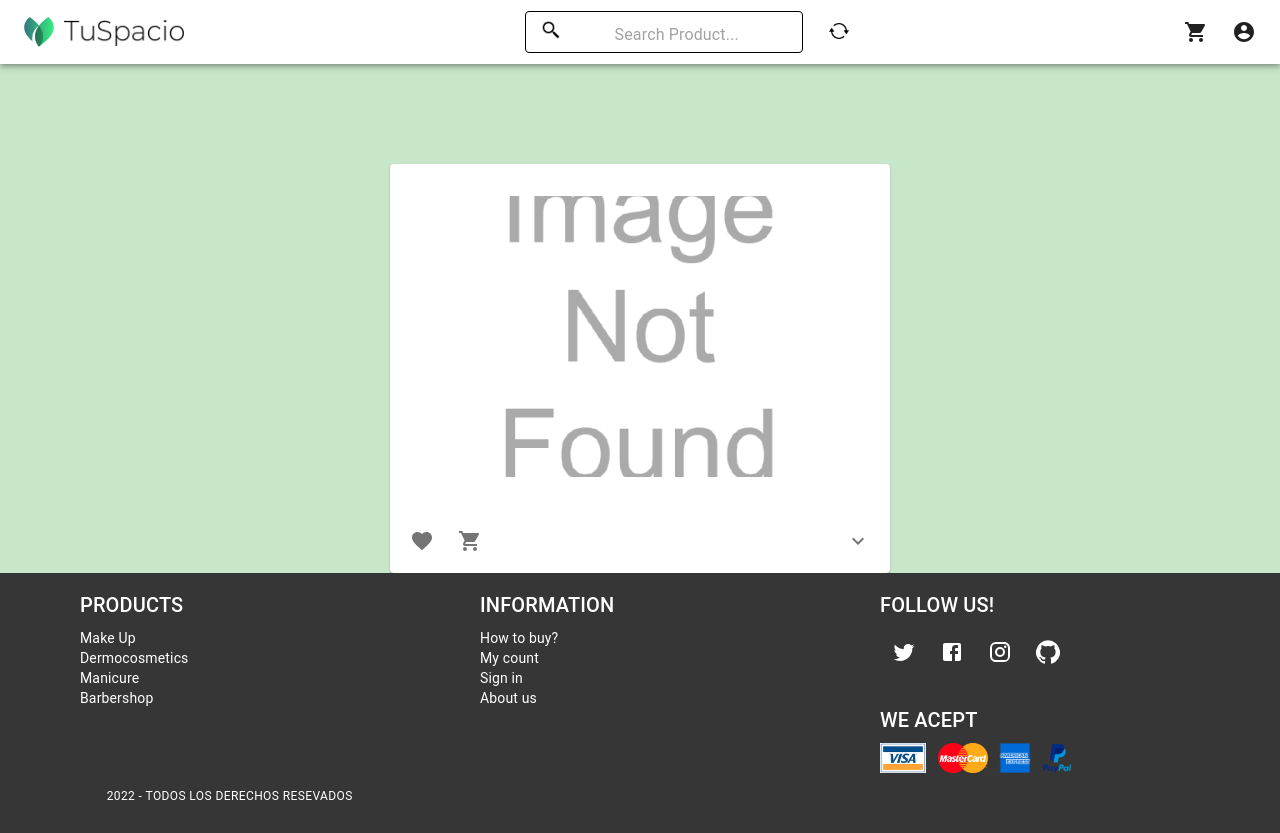
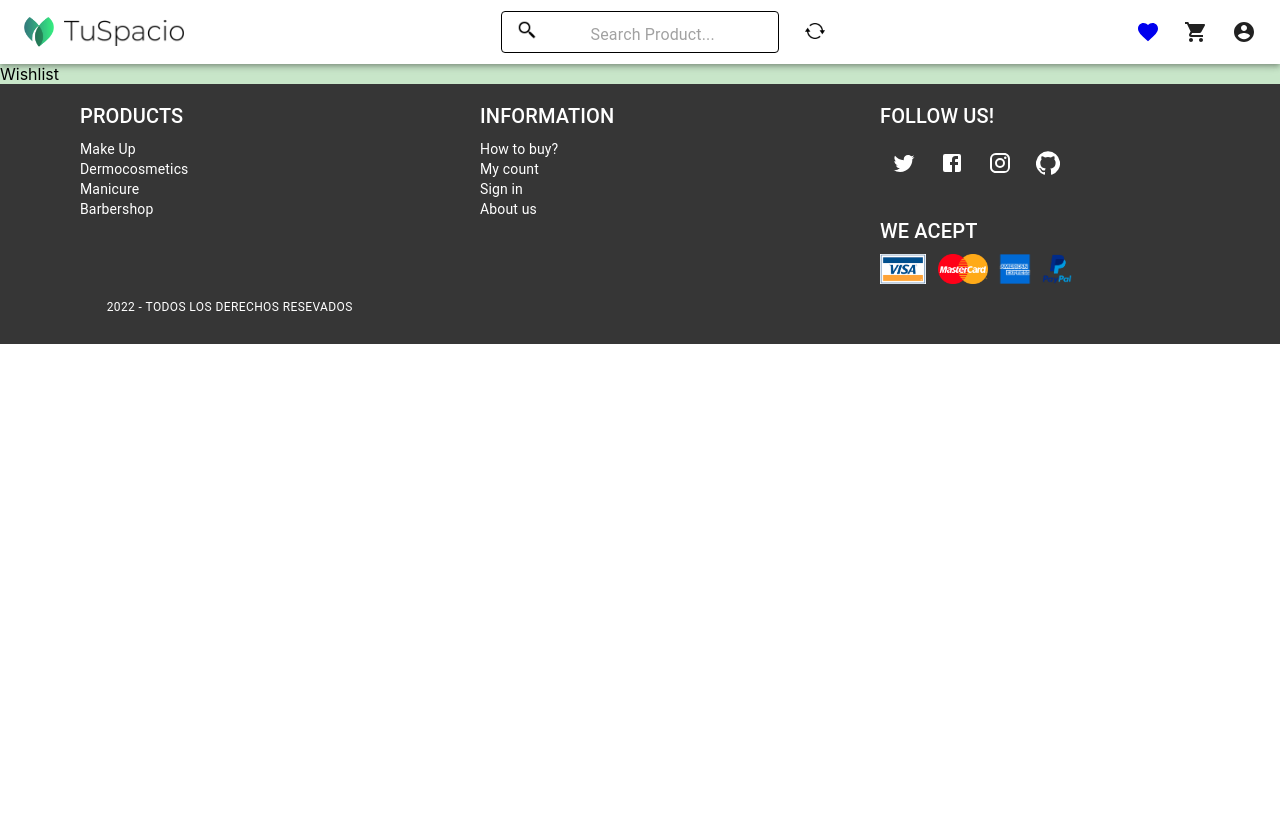
Before and after one commit to thegera4/PG-tuSpacio-FrontEnd, a React (Create React App) app: page /wishlist in a window 1280 px wide. After the commit the page ends 800 px from the top, so only its background shows below. Built offline with nearby package versions, Linux system fonts and the light colour scheme; no server answers.

Commit message:
Creacion de componente wishlist

```diff
--- a/src/App.js
+++ b/src/App.js
@@ -6,19 +6,20 @@ import Detail from './Components/Detail/Detail';
 import ContainerCards from './Components/ContainerCards/ContainerCards.jsx'
 import { Routes, Route } from 'react-router-dom';
 import CreateProduct from './Components/CreateProduct/CreateProduct';
-
+import Wishlist from './Components/Wishlist/Wishlist'
 
 function App() {
 
   return (
     <Container maxWidth='xl' disableGutters='true' style={{ backgroundColor: '#c8e6c9' }} >
-        <Navbar />
+      <Navbar />
       <Routes>
         <Route path="/" exact element={ <ContainerCards /> } />
         <Route path="/:id" element={ <Detail /> } />
         <Route path="/create" element={ <CreateProduct /> } />
+        <Route path="/wishlist" element={ <Wishlist /> } />
       </Routes>
-        <Footer />
+      <Footer />
     </Container>
   );
 }
--- /dev/null
+++ b/src/Components/Wishlist/Wishlist.jsx
@@ -0,0 +1,9 @@
+import React from 'react'
+
+function Wishlist() {
+  return (
+    <div>Wishlist</div>
+  )
+}
+
+export default Wishlist
--- a/src/components/Navbar/Navbar.jsx
+++ b/src/components/Navbar/Navbar.jsx
@@ -3,12 +3,10 @@ import AppBar from '@material-ui/core/AppBar';
 import Box from '@material-ui/core/Box';
 import Toolbar from '@material-ui/core/Toolbar';
 import IconButton from '@material-ui/core/IconButton';
-import InputBase from '@material-ui/core/InputBase';
 import Badge from '@material-ui/core/Badge';
 import MenuItem from '@material-ui/core/MenuItem';
 import Menu from '@material-ui/core/Menu';
 import MenuIcon from '@material-ui/icons/Menu';
-import SearchIcon from '@material-ui/icons/Search';
 import ShoppingCartIcon from '@material-ui/icons/ShoppingCart';
 import AccountCircle from '@material-ui/icons/AccountCircle';
 import MoreIcon from '@material-ui/icons/MoreVert';
@@ -21,6 +19,8 @@ import {useDispatch} from 'react-redux'
 import SearchBar from '../SearchBar/SearchBar';
 import {getAllProducts} from '../../actions/index'
 import refresh from '../../assets/images/refresh.png'
+import FavoriteIcon from '@material-ui/icons/Favorite';
+import { Link } from 'react-router-dom';
 
 export default function Navbar() {
   const dispatch = useDispatch()
@@ -85,21 +85,25 @@ export default function Navbar() {
             {/* Searchbar */}
             <div className={classes.search}>
               <SearchBar />
-              {/* <div className={classes.searchIcon}>
-                <SearchIcon />
-                </div>
-                <InputBase
-                placeholder="Search…"
-                classes={{
-                  root: classes.inputRoot,
-                  input: classes.inputInput,
-                }}
-                inputProps={{ 'aria-label': 'search' }}
-              /> */}
             </div>
-              <button onClick={e => handleClick(e)} className='icc'><img className='ic' src={refresh} alt="" width="20px"/></button>
+              <button
+              onClick={e => handleClick(e)}
+              className='icc'>
+                <img
+                className='ic'
+                src={refresh}
+                alt=""
+                width="20px"/>
+              </button>
             {/* Iconos de carrito y perfil */}
             <div className={classes.sectionDesktop}>
+            <Link to='/wishlist'>
+              <IconButton color="inherit" >
+                <Badge color="secondary">
+                  <FavoriteIcon />
+                </Badge>
+              </IconButton>
+            </Link>
               <IconButton color="inherit" >
                 <Badge color="secondary">
                   <ShoppingCartIcon />
@@ -111,8 +115,7 @@ export default function Navbar() {
                 aria-controls={menuId}
                 aria-haspopup="true"
                 onClick={handleProfileMenuOpen}
-                color="inherit"
-              >
+                color="inherit">
                 <AccountCircle />
               </IconButton>
             </div>
@@ -121,8 +124,7 @@ export default function Navbar() {
               <IconButton
                 aria-label="show more"
                 aria-haspopup="true"
-                color="inherit"
-              >
+                color="inherit" >
                 <MoreIcon />
               </IconButton>
             </div>
```
